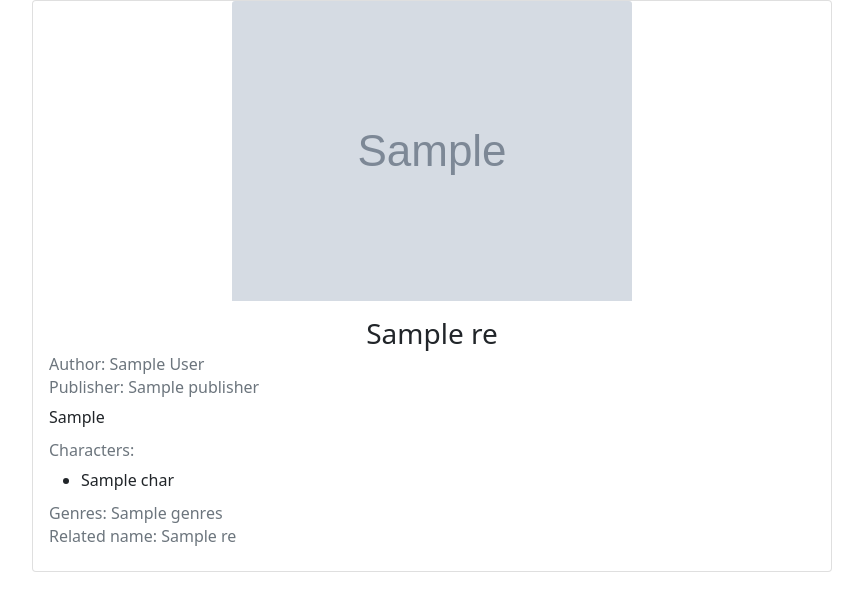
After one commit to itsmebabysmiley/search-engine, a Flask app: template templates/manga_page.html in a window 1280 px wide. The commit adds this page. Shown: the top 611 px of the page, without its empty margins (208-1071 px from the left). Run offline with Flask 2, Linux system fonts and the light colour scheme; the template is opened without the code that fills it: most values are stand-ins (such as "Sample title", 1, 10 or a date in 2020); grey boxes marked "Sample" are stand-in pictures.

Commit message:
added new manga page and developed func.

```diff
--- a/app.py
+++ b/app.py
@@ -2,6 +2,7 @@ from flask import Flask, render_template, request
 from elasticsearch import Elasticsearch
 import json
 import math
+import random
 
 es = Elasticsearch()
 
@@ -15,7 +16,7 @@ def hello_world():
 
 @app.route('/search', methods=['GET'])
 def search():
-    page_size = 10
+    page_size = 15
     keyword = request.args.get('keyword')
 
     if request.args.get('page'):
@@ -24,38 +25,68 @@ def search():
         page_no = 1
 
     body = {
-        'size' : page_size,
-        'from' : page_size * (page_no-1),
-         'query': {
+        'size': page_size,
+        'from': page_size * (page_no-1),
+        'query': {
             'multi_match': {
                 'query': keyword,
-                'fields': ['name','short_story','characters','genres']
+                'fields': ['name', 'short_story', 'characters', 'genres']
             }
         }
     }
 
     res = es.search(index='manga_index', doc_type='', body=body)
+
     result = []
     for r in res['hits']['hits']:
+        img_list = [r['_source']['img_list'][i] for i in random.sample(range(0, 10), 3)]
 
-        body ={
-            'name' :        r['_source']['name'],
+        body = {
+            'id':          r['_id'],
+            'name':        r['_source']['name'],
             'related name': r['_source']['related name'],
-            'short_story':  r['_source']['short_story'],
+            'short_short_story':  r['_source']['short_story'][0:100]+"...",
+            'short_story': r['_source']['short_story'],
             'characters':   r['_source']['characters'],
-            'genres' :     [c.capitalize() for c in r['_source']['genres']],
-            'author' :      r['_source']['author'],
-            'publisher' :   r['_source']['Publisher']
+            'genres':      [c.capitalize() for c in r['_source']['genres']],
+            'author':      r['_source']['author'],
+            'publisher':   r['_source']['publisher'],
+            'img':         img_list
         }
         result.append(body)
 
-    # json_formatted_str = json.dumps(result, indent=2)
-    # print(json_formatted_str)
     page_total = math.ceil(res['hits']['total']['value']/page_size)
-    return render_template('search.html', res=result, page_total = page_total, page_no = page_no, keyword = keyword )
+    return render_template('search.html', res=result, page_total=page_total, page_no=page_no, keyword=keyword)
 
 
+@app.route('/manga/<id>')
+def manga_page(id):
+    arg = id.split('=')
+    id = arg[1]
+    body = {
+        "query": {
+            "match": {
+                "_id": id
+                }
+        }
+    }
+    res = es.search(index='manga_index', doc_type='', body=body)
+    r = res['hits']['hits'][0]['_source']['related name']
+    print(r[0] == '')
+    result = {
+        'name':         res['hits']['hits'][0]['_source']['name'],
+        'related name': '' if res['hits']['hits'][0]['_source']['related name'][0] == '' else res['hits']['hits'][0]['_source']['related name'],
+        'short_story':  res['hits']['hits'][0]['_source']['short_story'],
+        'characters':   res['hits']['hits'][0]['_source']['characters'],
+        'genres':       ','.join(c.capitalize() for c in res['hits']['hits'][0]['_source']['genres']) ,
+        'author':       res['hits']['hits'][0]['_source']['author'],
+        'publisher':    res['hits']['hits'][0]['_source']['publisher']
+    }
+    img = res['hits']['hits'][0]['_source']['img_list'][0]
+
+    return render_template('manga_page.html',res = result, img = img)
 
 
 if __name__ == '__main__':
     app.run(debug=True)
+    # > $env:FLASK_ENV = "development"
--- /dev/null
+++ b/templates/manga_page.html
@@ -0,0 +1,35 @@
+<!DOCTYPE html>
+<html lang="en">
+<head>
+    <meta charset="UTF-8">
+    <meta http-equiv="X-UA-Compatible" content="IE=edge">
+    <meta name="viewport" content="width=device-width, initial-scale=1.0">
+    <title>{{res['name']}}</title>
+    <!-- CSS only -->
+    <link href="https://cdn.jsdelivr.net/npm/bootstrap@5.1.3/dist/css/bootstrap.min.css" rel="stylesheet" integrity="sha384-1BmE4kWBq78iYhFldvKuhfTAU6auU8tT94WrHftjDbrCEXSU1oBoqyl2QvZ6jIW3" crossorigin="anonymous">
+</head>
+<body>
+    <div class="contianer d-flex justify-content-center">
+
+        <div class="card" style="width: 50rem;" >
+          <img src="{{img}}" class="card-img-top d-block mx-auto " alt="..." style="width: 25rem;" >
+          <div class="card-body">
+            <h3 class="card-title text-center">{{res['name']}}</h3>
+            <h6 class="card-subtitle mb-2 text-muted">Author: {{res['author']}} </h6>
+            <h6 class="card-subtitle mb-2 text-muted">Publisher: {{res['publisher']}} </h6>
+            <p class="card-text">{{res['short_story']}}</p>
+            <h6 class="card-subtitle mb-2 text-muted">Characters:</h6>
+            <ul>
+              {% for char in res['characters'] %}
+                <li>{{char}}</li>
+              {% endfor %}
+            </ul>
+            <h6 class="card-subtitle mb-2 text-muted">Genres: {{res['genres']}}</h6>
+            <h6 class="card-subtitle mb-2 text-muted">Related name: {{res['related name']}}</h6>
+          </div>
+        </div>
+
+
+    </div>
+</body>
+</html>
```
Also changed, not shown: templates/search.html (+53 -25 lines).
